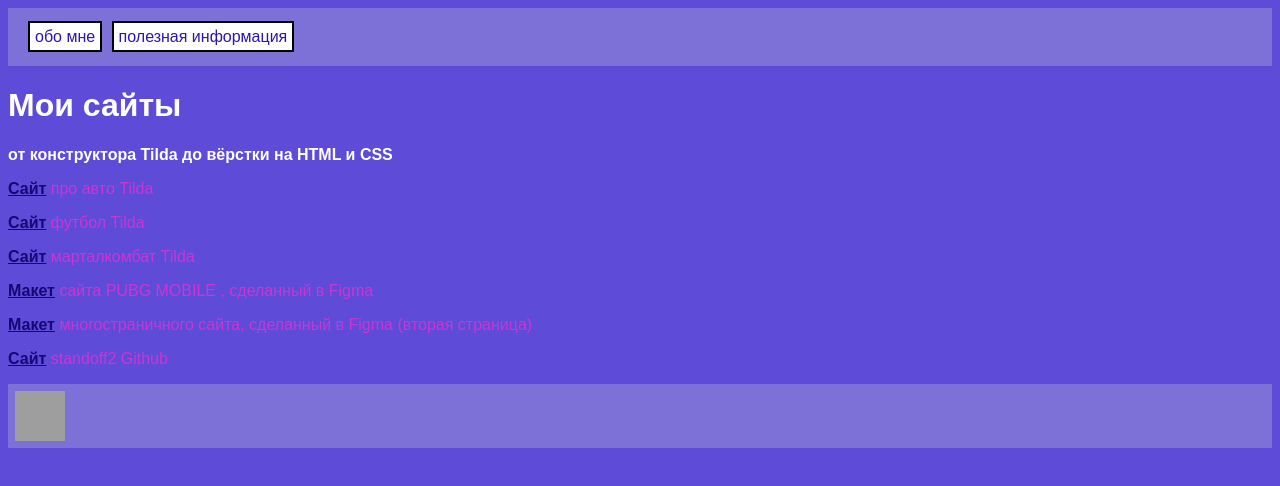
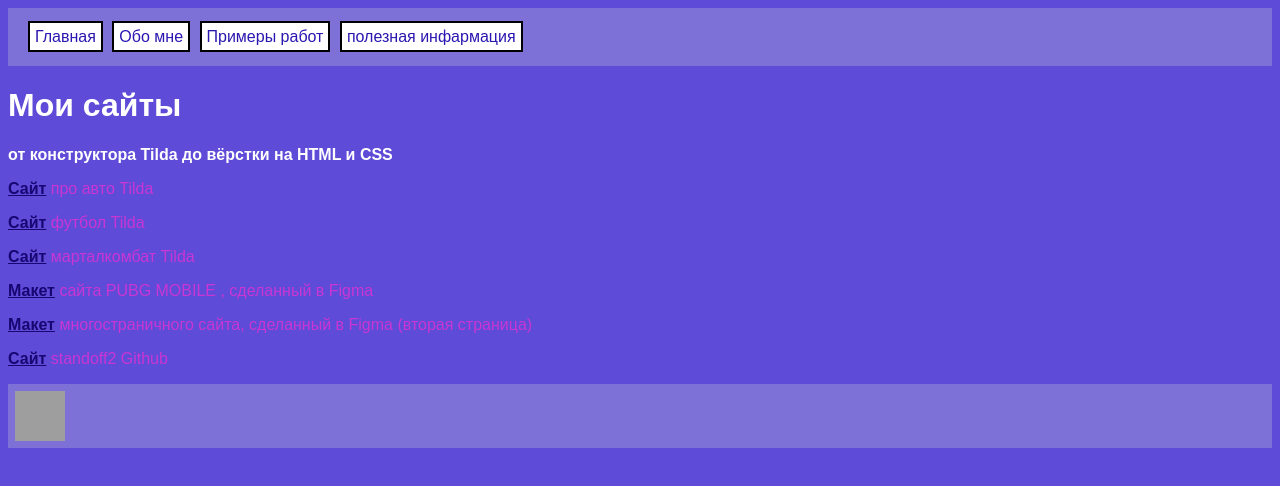
Before and after one commit to 228maximpypsik228/portfolio, a plain HTML site: page mysites.html in a window 1280 px wide. Drawn offline with Linux system fonts and the light colour scheme; grey boxes are pictures that could not be loaded.

Commit message:
Update mysites.html

```diff
--- a/mysites.html
+++ b/mysites.html
@@ -5,10 +5,12 @@
     <link rel="stylesheet" href="style.css"/>
   </head>
   <body>
-    <header>
+   <header>
       <nav>
-        <a class="link-header" href="about.html">обо мне</a>
-        <a class="link-header" href="info.html">полезная информация</a>
+       <a class="link-header" href="index.html">Главная</a>
+       <a class="link-header" href="about.html">Обо мне</a>
+       <a class="link-header" href="mysites.html">Примеры работ</a>
+       <a class="link-header" href="info.html">полезная инфармация</a>
       </nav>
     </header>
     <main>
```
